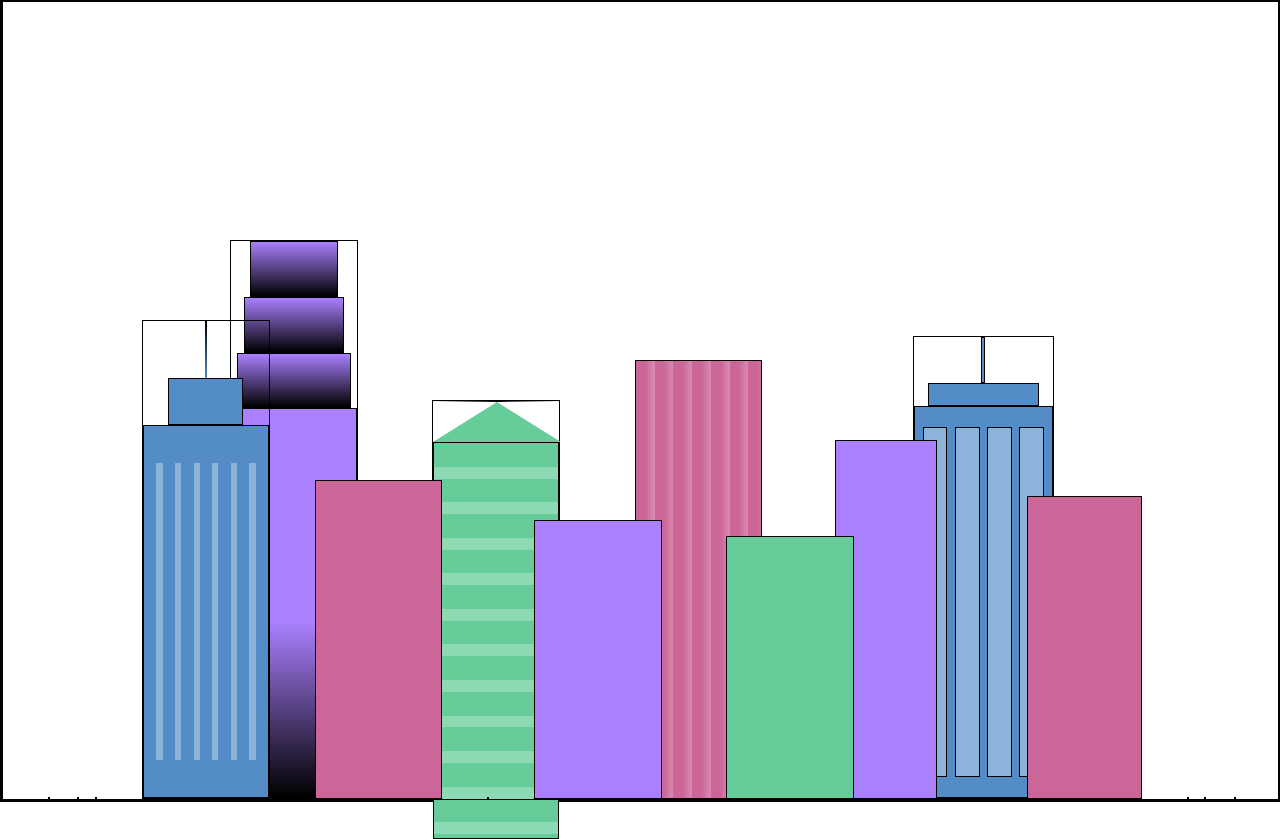
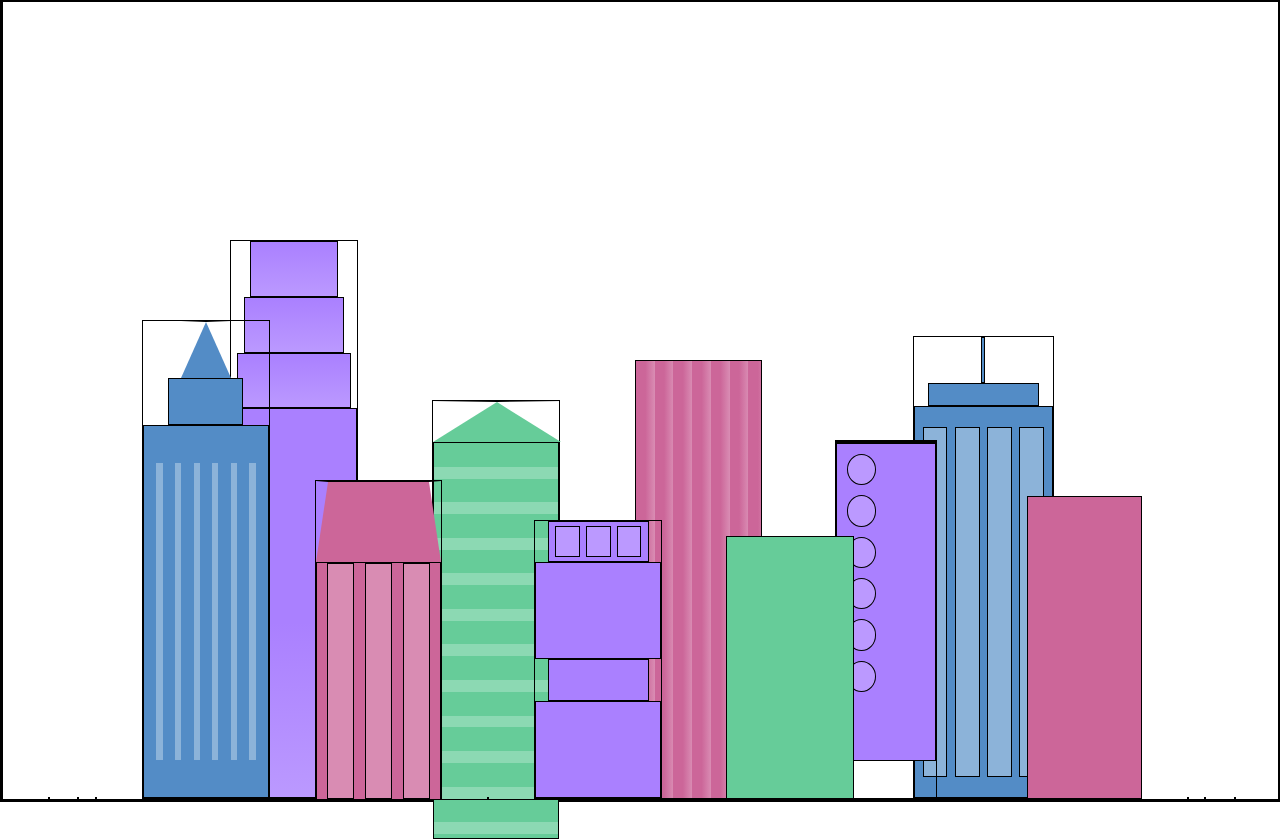
Before and after one commit to rhocking122/FReeCodeCamp_City_Skyline, a plain HTML site: page index.html in a window 1280 px wide. Drawn offline with Linux system fonts and the light colour scheme.

Commit message:
step 103

```diff
--- a/index.html
+++ b/index.html
@@ -43,10 +43,36 @@
             <div class="fb1b"></div>
             <div class="fb1c"></div>
         </div>
-        <div class="fb2"></div>
+        <div class="fb2">
+            <div class="fb2a"></div>
+            <div class="fb2b window-wrap">
+                <div class="fb2-window"></div>
+                <div class="fb2-window"></div>
+                <div class="fb2-window"></div>
+            </div>
+        </div>
         <div></div>
-        <div class="fb3"></div>
-        <div class="fb4"></div>
+        <div class="fb3 building-wrap">
+            <div class="fb3a window-wrap">
+                <div class="fb3-window"></div>
+                <div class="fb3-window"></div>
+                <div class="fb3-window"></div>
+            </div>
+            <div class="fb3b"></div>
+            <div class="fb3a"></div>
+            <div class="fb3b"></div>
+        </div>
+        <div class="fb4">
+            <div class="fb4a"></div>
+            <div class="fb4b">
+                <div class="fb4-window"></div>
+                <div class="fb4-window"></div>
+                <div class="fb4-window"></div>
+                <div class="fb4-window"></div>
+                <div class="fb4-window"></div>
+                <div class="fb4-window"></div>
+            </div>
+        </div>
         <div class="fb5"></div>
         <div class="fb6"></div>
         <div></div>
--- a/styles.css
+++ b/styles.css
@@ -8,7 +8,7 @@
     --building-color2: #66cc99;
     --building-color3: #cc6699;
     --building-color4: #538cc6;
-    --window-color1: black;
+    --window-color1: #bb99ff;
     --window-color2: #8cd9b3;
     --window-color3: #d98cb3;
     --window-color4: #8cb3d9;
@@ -129,6 +129,8 @@ body{
 
 .fb1a{
     border-bottom: 7vh solid var(--building-color4);
+    border-left: 2vw solid transparent;
+    border-right: 2vw solid transparent;
 }
 
 .fb1b{
@@ -146,20 +148,72 @@ body{
 .fb2{
     width: 10%;
     height: 40%;
+}
+
+.fb2a{
+    width: 100%;
+    border-bottom: 10vh solid var(--building-color3);
+    border-left: 1vw solid transparent;
+    border-right: 1vw solid transparent;
+}
+
+.fb2b{
+    width: 100%;
+    height: 75%;
     background-color: var(--building-color3);
 }
+
+.fb2-window{
+    width: 22%;
+    height: 100%;
+    background-color: var(--window-color3);
+}
+
 .fb3{
     width: 10%;
     height: 35%;
+}
+
+.fb3a{
+    width: 80%;
+    height: 15%;
     background-color: var(--building-color1);
 }
+.fb3b{
+    width: 100%;
+    height: 35%;
+    background-color: var(--building-color1);
+}
+
+.fb3-window{
+    width: 25%;
+    height: 80%;
+    background-color: var(--window-color1);
+}
+
 .fb4{
     width: 8%;
     height: 45%;
-    background-color: var(--building-color1);
     position: relative;
     left: 10%;
 }
+
+.fb4b{
+    width: 100%;
+    height: 89%;
+    background-color: var(--building-color1);
+}
+
+.fb4-window{
+    width: 30%;
+    height: 10%;
+    border-radius: 50%;
+    background-color: var(--window-color1);
+    margin: 10%;
+    display: flex;
+    flex-wrap: wrap;
+}
+
 .fb5{
     width: 10%;
     height: 33%;
```
